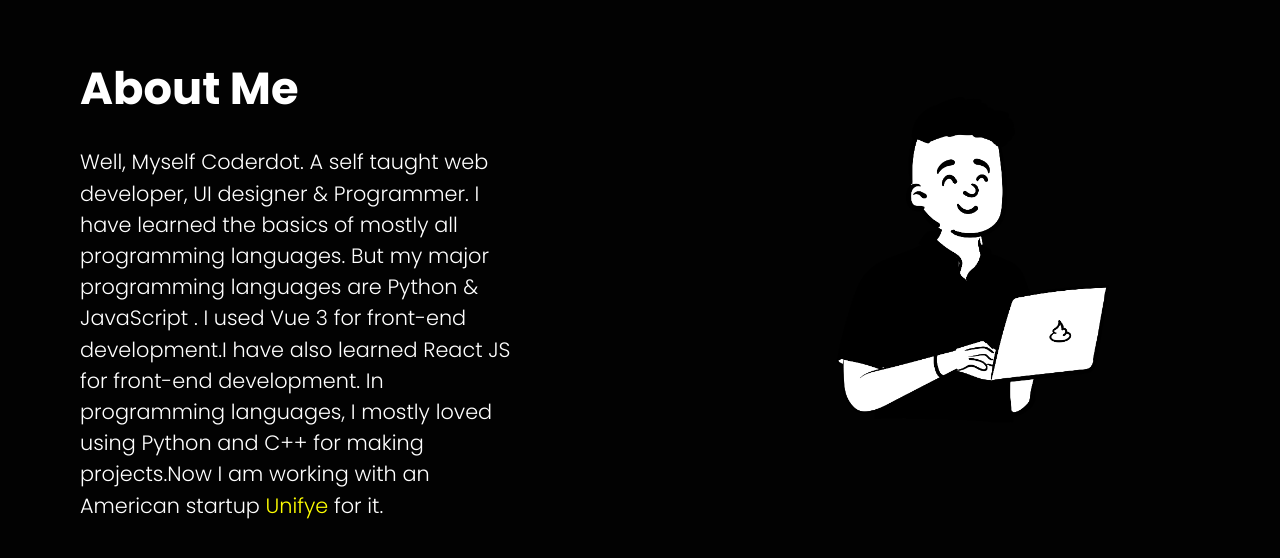
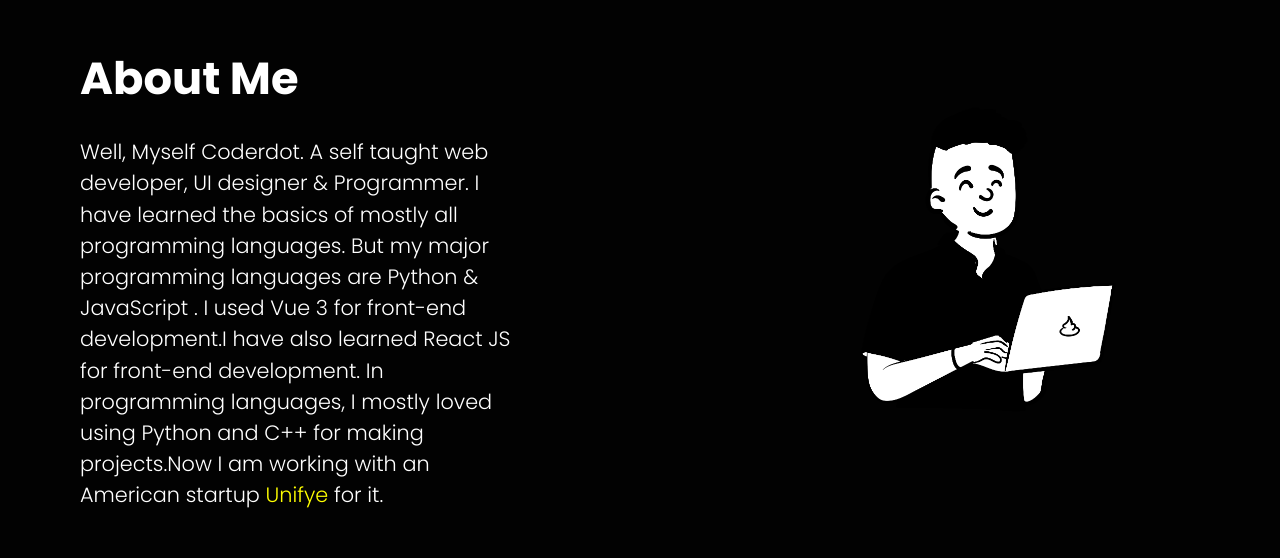
Before and after one commit to coderdot47/Portfolio, a website: page index.html in a window 1280 px wide. Shown: the part 868-1426 px from the top of the page. Drawn offline with Linux system fonts and the light colour scheme.

Commit message:
Fixes the second image

```diff
--- a/css/style.scss
+++ b/css/style.scss
@@ -106,8 +106,11 @@
         font-weight: 300;
         line-height: 1.5em;
     }
+    .image {
+        margin-top: 1rem;
+    }
     .image img {
-        width: 30rem;
+        width: 28rem;
     }
     .description a {
         text-decoration: none;
--- a/index.html
+++ b/index.html
@@ -49,7 +49,7 @@
                         have also learned React JS for front-end development. In programming languages, I mostly loved using Python and C++ for making projects.Now I am working with an American startup <a href="https://unifye.me/" target="_blank">Unifye</a>                        for it. </p>
                 </div>
                 <div class="image">
-                    <img data-sal="slide-up" data-sal-duration="1200" src="laptop-boy.png" alt="">
+                    <img data-sal="slide-down" data-sal-duration="1200" src="laptop-boy.png" alt="">
                 </div>
             </div>
         </div>
```
Also changed, not shown: css/style.css, 1 other file.
